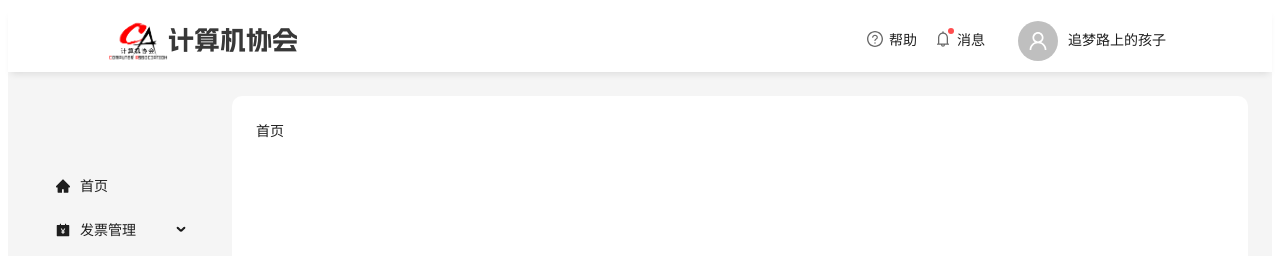
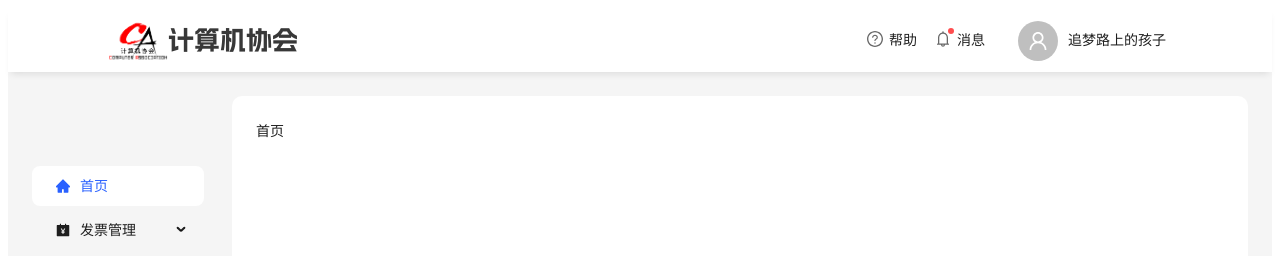
Before and after one commit to studio-hu/caInvoiceWeb, a React (Vite) app: page /admin in a window 1280 px wide. Shown: the top 256 px of the page. Built offline with nearby package versions, Linux system fonts and the light colour scheme.

Commit message:
修复刷新后，标签不选中的问题

```diff
--- a/src/components/Admin/Admin.tsx
+++ b/src/components/Admin/Admin.tsx
@@ -11,15 +11,33 @@ import {Avatar, Badge, Layout, Menu, Popover} from 'antd';
 import styles from "./admin.module.scss"
 import "./index.css"
 import logo from "../../assets/image/calogo.png";
-import {Outlet, useNavigate} from "react-router-dom";
-import {useState} from "react";
+import {Outlet, useLocation, useNavigate} from "react-router-dom";
+import {useEffect, useState} from "react";
 
 const {Header, Sider, Content, Footer} = Layout;
 
 
 function Admin() {
-    const [openKeys, setOpenKeys] = useState<Array<string|undefined>>([]);
+    const [openKeys, setOpenKeys] = useState<Array<string | undefined>>([]);
     const navigate = useNavigate();
+    const location = useLocation();
+    useEffect(() => {
+        defaultOpenKeys()
+    }, []);
+
+    const defaultOpenKeys: string[] | any = () => {
+        let path: string = location.pathname
+        switch (path) {
+            case '/admin/invoiceAll':
+            case '/admin/invoiceReview':
+                setOpenKeys(['invoice'])
+                break
+            case '/admin/tagUser':
+            case '/admin/tagInvoice':
+                setOpenKeys(['tag'])
+                break
+        }
+    }
     const onOpenChange = (keys: Array<string>) => {
         const latestOpenKey = keys.find((key: string) => openKeys.indexOf(key) === -1);
         setOpenKeys([latestOpenKey])
@@ -61,10 +79,12 @@ function Admin() {
                         // @ts-ignore
                         openKeys={openKeys}
                         onOpenChange={onOpenChange}
+                        defaultSelectedKeys={[location.pathname]}
+                        // defaultOpenKeys={['invoice']}
                         className={styles.menu}
                         items={[
                             {
-                                key: 'home',
+                                key: '/admin',
                                 icon: <HomeFilled/>,
                                 label: '首页',
                                 onClick: () => navigate("/admin")
@@ -75,19 +95,19 @@ function Admin() {
                                 label: '发票管理',
                                 children: [
                                     {
-                                        key: 'invoiceAll',
+                                        key: '/admin/invoiceAll',
                                         label: '全部发票',
                                         onClick: () => navigate("invoiceAll")
                                     },
                                     {
-                                        key: 'invoiceReview',
+                                        key: '/admin/invoiceReview',
                                         label: '发票审核',
                                         onClick: () => navigate("invoiceReview")
                                     }
                                 ]
                             },
                             {
-                                key: 'user',
+                                key: '/admin/user',
                                 icon: <TeamOutlined/>,
                                 label: '用户管理',
                                 onClick: () => navigate("user")
@@ -98,12 +118,12 @@ function Admin() {
                                 label: '标签管理',
                                 children: [
                                     {
-                                        key: 'tagUser',
+                                        key: '/admin/tagUser',
                                         label: '用户',
                                         onClick: () => navigate("tagUser")
                                     },
                                     {
-                                        key: 'tagInvoice',
+                                        key: '/admin/tagInvoice',
                                         label: '发票',
                                         onClick: () => navigate("tagInvoice")
                                     }
```
